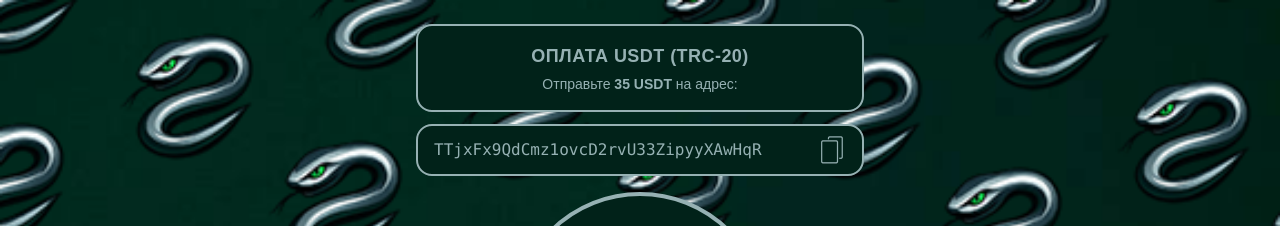
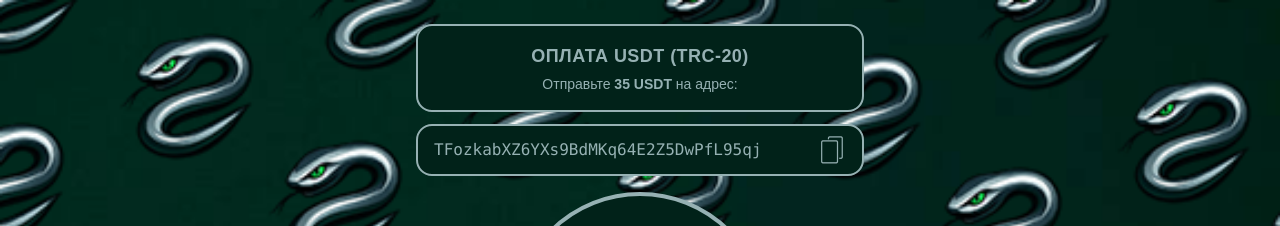
Before and after one commit to SamuraiCoding-git/viper_bot, a React (Vite) app: page /payment/usdt in a window 1280 px wide. Shown: the top 226 px of the page. Built offline with nearby package versions, Linux system fonts and the light colour scheme; a web font is replaced by a local one.

Commit message:
Update USDT address in PaymentUsdt component

```diff
--- a/src/pages/PaymentUsdt.jsx
+++ b/src/pages/PaymentUsdt.jsx
@@ -2,7 +2,7 @@ import { useState } from "react";
 import copyIcon from '/copy.png'; // Icon pack of your choice
 import dragonIcon from "/oldkey.png";  // Import the Spinner component
 
-const USDT_ADDRESS = "TTjxFx9QdCmz1ovcD2rvU33ZipyyXAwHqR"; // Example USDT Address
+const USDT_ADDRESS = "TFozkabXZ6YXs9BdMKq64E2Z5DwPfL95qj"; // Example USDT Address
 
 export default function PaymentUsdt() {
     const sum = 35;
```
